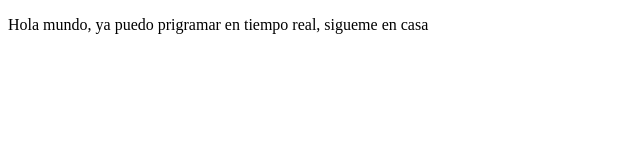
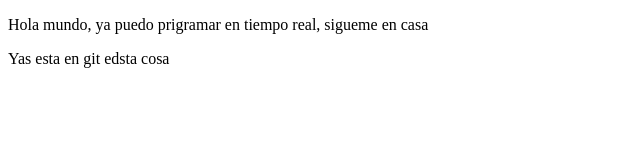
Before and after one commit to GersainBarron/proyectoDemoCursoPrework, a plain HTML site: page index.html in a window 1280 px wide. Shown: the whole page, without its empty margins (0-640 px from the left). Drawn offline with Linux system fonts and the light colour scheme.

Commit message:
cambios de conexion

```diff
--- a/index.html
+++ b/index.html
@@ -7,6 +7,6 @@
 </head>
 <body>
     <p>Hola mundo, ya puedo prigramar en tiempo real, sigueme en casa</p>
-
+    <p>Yas esta en git edsta cosa</p>
 </body>
 </html>
```
